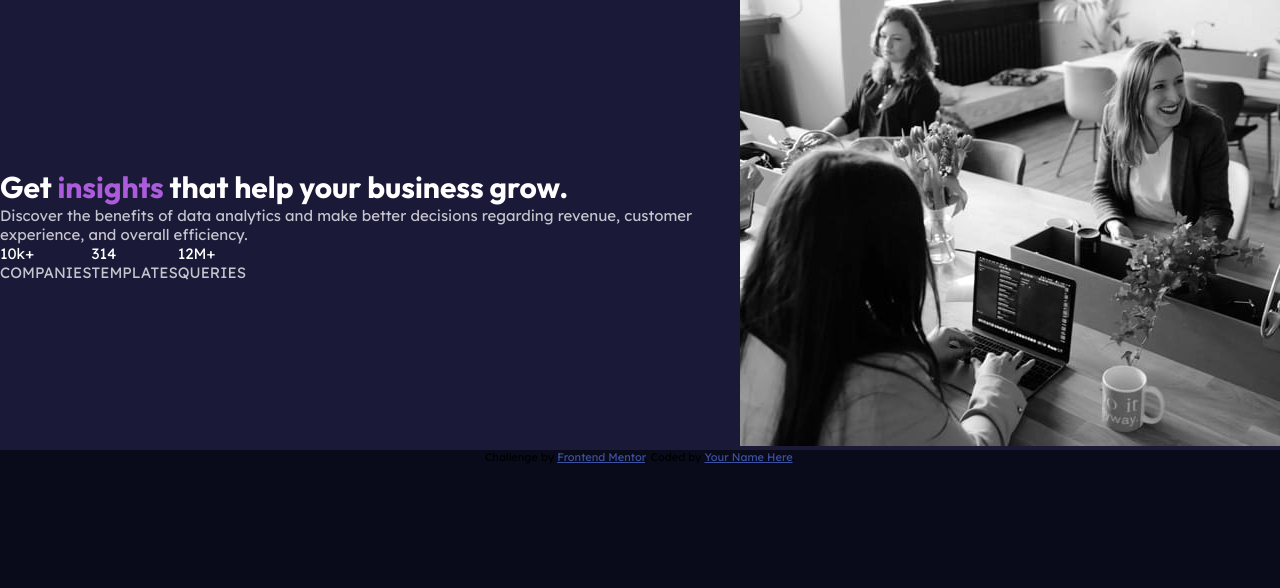
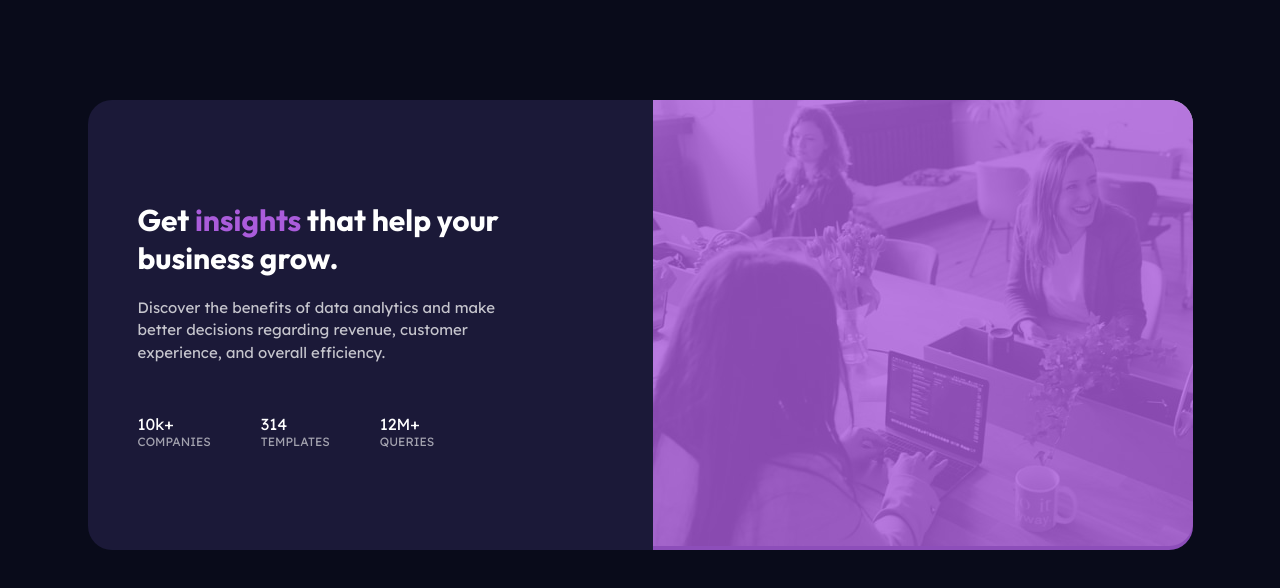
Before and after one commit to thaihanguyen98/stats-preview-card-component, a plain HTML site: page index.html in a window 1280 px wide. Drawn offline with Linux system fonts and the light colour scheme.

Commit message:
add an overlay on image

```diff
--- a/index.html
+++ b/index.html
@@ -64,12 +64,5 @@
         </div>
       </div>
     </div>
-
-    <div class="attribution">
-      Challenge by
-      <a href="https://www.frontendmentor.io?ref=challenge" target="_blank"
-        >Frontend Mentor</a
-      >. Coded by <a href="#">Your Name Here</a>.
-    </div>
   </body>
 </html>
--- a/style.css
+++ b/style.css
@@ -23,6 +23,7 @@ body {
   background-color: var(--dark-blue);
   font-size: var(--font-size);
   font-family: var(--font-2);
+  height: auto;
 }
 
 .container {
@@ -31,8 +32,20 @@ body {
   flex-direction: row-reverse;
   justify-content: center;
   align-items: center;
+  margin: 100px auto;
+  width: 1105px;
+  height: 450px;
+  border-radius: 24px;
 }
 
+.info-container {
+  padding: 50px;
+}
+.info-container p {
+  width: 370px;
+  margin: 20px 0 50px;
+  line-height: 1.5;
+}
 h1 {
   color: var(--white-color);
   font-family: var(--font-1);
@@ -49,14 +62,38 @@ p {
 .info-section {
   display: flex;
 }
+
+.info {
+  margin-right: 50px;
+}
 .number {
   color: var(--white-color);
+  font-size: 16px;
 }
 .name {
-  color: var(--transparent-white-1);
+  color: var(--transparent-white-2);
   text-transform: uppercase;
+  font-size: 12px;
 }
 
-img {
+.image-container {
+  position: relative;
+  width: 100%;
+  max-width: 540px;
+}
+
+.image-container img {
+  width: 100%;
+  max-width: 750px;
+  border-radius: 0 24px 24px 0;
+}
+.overlay {
+  position: absolute;
+  top: 0;
+  left: 0;
+  right: 0;
+  bottom: 0;
   background-color: var(--soft-violet);
+  opacity: 0.8;
+  border-radius: 0 24px 24px 0;
 }
```
